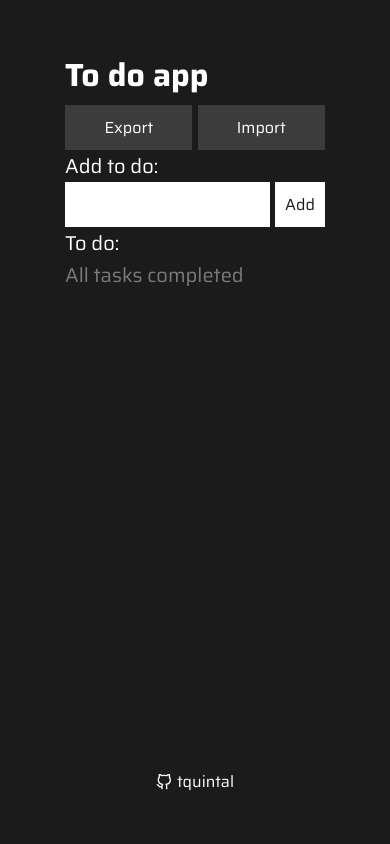
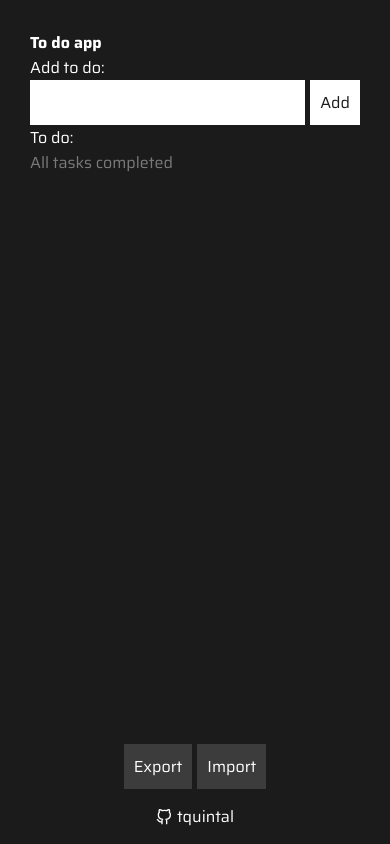
Before and after one commit to tquintal/to-do-app-v1, a React (Create React App) app: page / in a window 390 px wide. Built offline with nearby package versions, Linux system fonts and the light colour scheme.

Commit message:
design update

```diff
--- a/src/App.css
+++ b/src/App.css
@@ -24,4 +24,16 @@ body {
 .content {
   flex: 1 0 auto;
   padding: 50px;
+  width: 50%;
 }
+
+@media only screen and (max-width: 800px) {
+  .content {
+    padding: 30px;
+    width: 100%;
+  }
+
+  * {
+    font-size: 16px;
+  }
+}
--- a/src/App.js
+++ b/src/App.js
@@ -10,10 +10,10 @@ function App() {
     <div className='main'>
       <div className='content'>
         <h1>To do app</h1>
-        <ImportExport />
         <NewToDo />
         <TodoList />
       </div>
+      <ImportExport />
       <Footer />
     </div>
   );
--- a/src/components/Footer/Footer.module.css
+++ b/src/components/Footer/Footer.module.css
@@ -5,7 +5,6 @@
   gap: 5px;
   align-items: center;
   justify-content: center;
-  padding: 50px;
-  padding-top: 0px;
+  padding: 15px;
   flex-shrink: 0;
 }
--- a/src/components/ImportExport/ImportExport.module.css
+++ b/src/components/ImportExport/ImportExport.module.css
@@ -1,6 +1,5 @@
 .container {
   display: flex;
-  padding-top: 5px;
   gap: 5px;
   justify-content: space-between;
 }
--- a/src/components/NewToDo/NewToDo.module.css
+++ b/src/components/NewToDo/NewToDo.module.css
@@ -5,6 +5,12 @@
 
 .newToDoForm label {
   font-size: 20px;
+}
+
+@media only screen and (max-width: 800px) {
+  .newToDoForm label {
+    font-size: 16px;
+  }
 }
 
 .newToDoForm input {
--- a/src/components/ToDoList/ToDoList.module.css
+++ b/src/components/ToDoList/ToDoList.module.css
@@ -1,6 +1,13 @@
 .to-do-list p,
 .to-do-list-completed p {
   font-size: 20px;
+}
+
+@media only screen and (max-width: 800px) {
+  .to-do-list p,
+  .to-do-list-completed p {
+    font-size: 16px;
+  }
 }
 
 .to-do-list ul,
@@ -16,6 +23,7 @@
   background: #3c3c3c;
   color: #ffffff;
   display: flex;
+  gap: 15px;
   align-items: center;
   justify-content: space-between;
   padding: 10px;
@@ -31,6 +39,7 @@
 .to-do-list-item-left {
   display: flex;
   gap: 15px;
+  width: 100%;
 }
 
 .edit-todo-input {
@@ -39,6 +48,7 @@
   padding: 5px;
   background-color: #5c5c5c;
   color: #ffffff;
+  width: 100%;
 }
 
 .to-do-list button,
--- a/src/storage/storage-context.js
+++ b/src/storage/storage-context.js
@@ -37,7 +37,6 @@ export const StorageContextProvider = props => {
 
     // EDIT TODO
     const editHandler = (id, toDoContent) => {
-        console.log(id, toDoContent);
         setToDos(prevToDos => {
             const updatedToDos = [...prevToDos].map(toDo => {
                 if (toDo.id === id) return { ...toDo, content: toDoContent };
```
